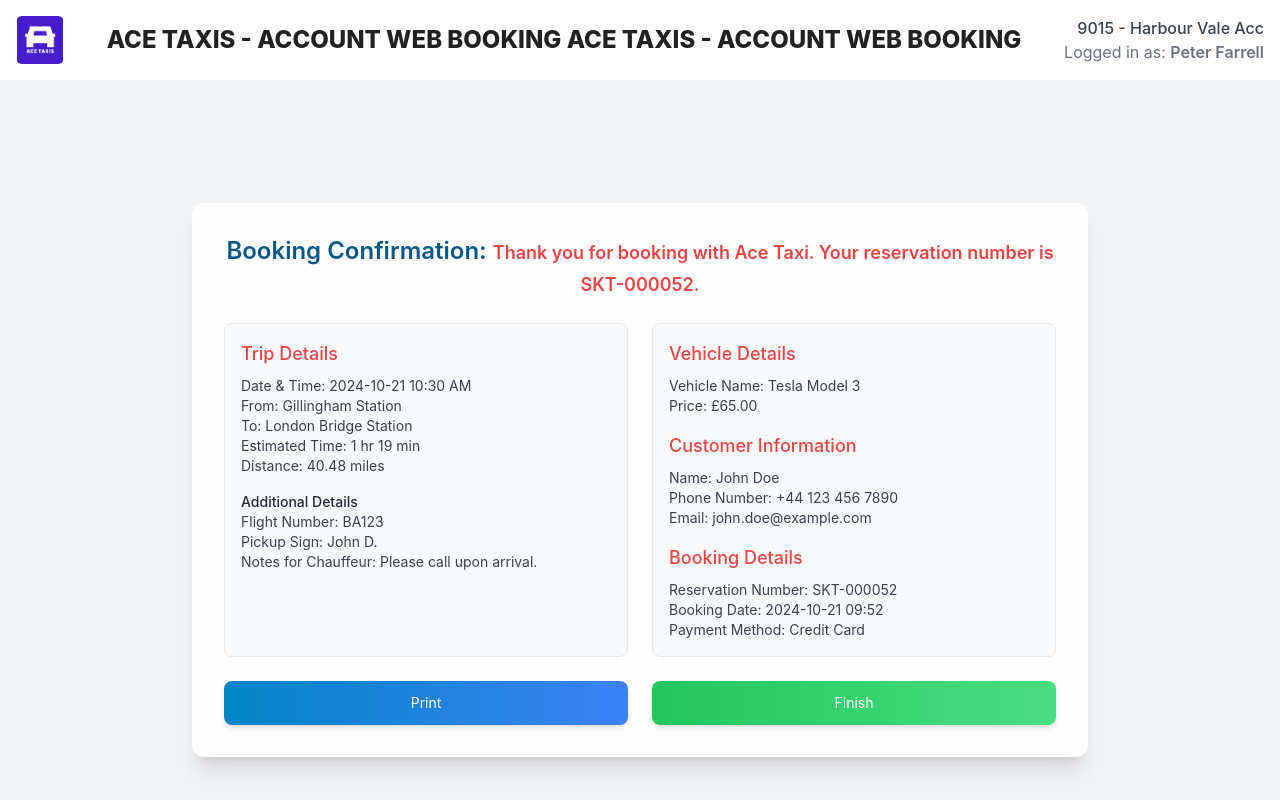
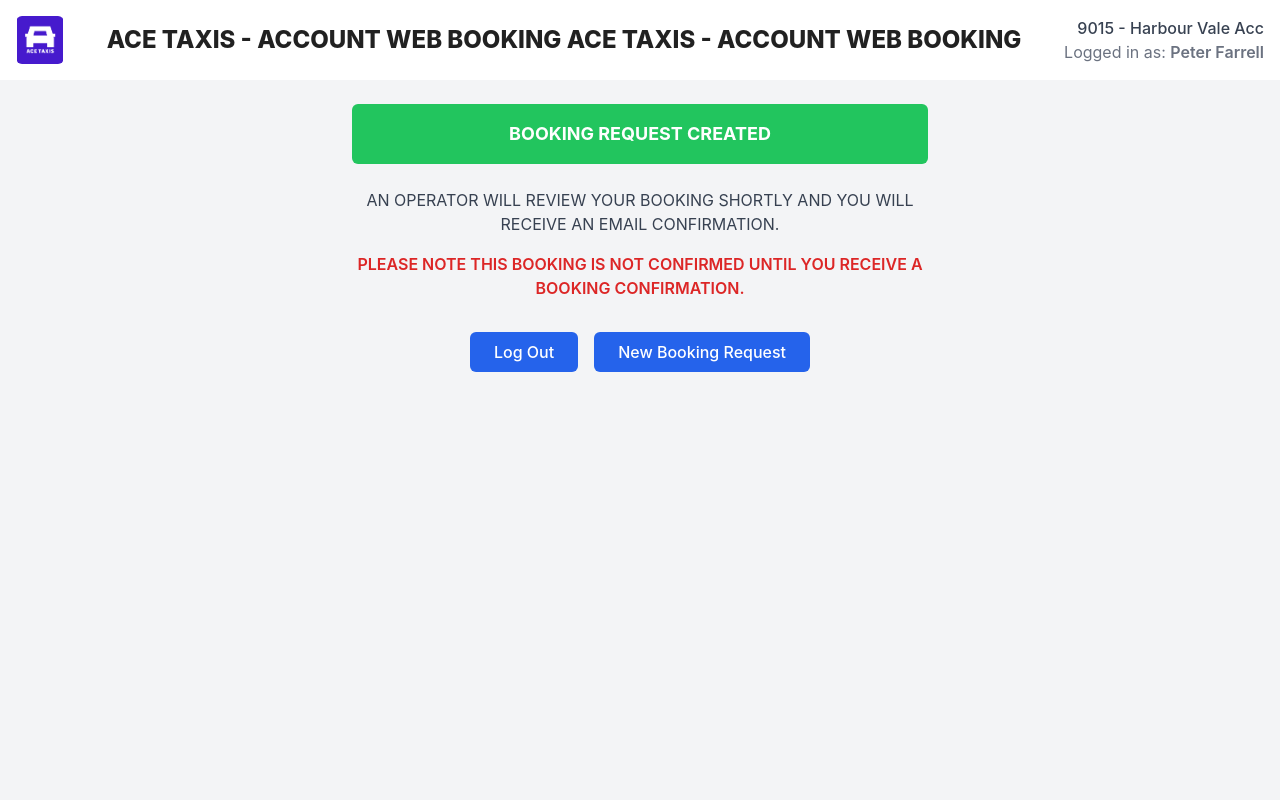
Before and after one commit to BackendCoders/Passenger-Web-booker, a React (Vite) app: page /confirmation in a window 1280 px wide. Built offline with nearby package versions, Linux system fonts and the light colour scheme; no server answers.

Commit message:
updated the confirmation page here

```diff
--- a/src/components/booking/Confirmation.jsx
+++ b/src/components/booking/Confirmation.jsx
@@ -1,183 +1,51 @@
-/** @format */
-
+import React from 'react';
 import { useNavigate } from 'react-router-dom';
 import Header from '../Common/header';
 
 function Confirmation() {
-	// Static data for booking details, vehicle, and user
-	const bookingDetails = {
-		date: '2024-10-21',
-		time: '10:30 AM',
-		from: 'Gillingham Station',
-		to: 'London Bridge Station',
-	};
-	const selectedVehicle = {
-		name: 'Tesla Model 3',
-		price: '£65.00',
-	};
-	const userDetails = {
-		firstName: 'John',
-		lastName: 'Doe',
-		phone: '+44 123 456 7890',
-		email: 'john.doe@example.com',
-		flightNumber: 'BA123',
-		pickupSign: 'John D.',
-		notes: 'Please call upon arrival.',
-		paymentMethod: 'Credit Card',
+  const navigate = useNavigate();
+
+  const handleNewBooking = () => {
+    navigate('/createbookingform'); // Adjust this route as needed
   };
 
-	const navigate = useNavigate();
-
-	// Placeholder for reservation number and other fixed data
-	const reservationNumber = 'SKT-000052';
-	const bookingDate = '2024-10-21 09:52';
-
-	const handleFinish = () => {
-		// Prepare the complete booking information
-		const newBooking = {
-			reservationNumber,
-			date: bookingDetails.date,
-			time: bookingDetails.time,
-			from: bookingDetails.from,
-			to: bookingDetails.to,
-			vehicleName: selectedVehicle.name,
-			price: selectedVehicle.price,
-			paymentMethod: userDetails.paymentMethod,
-			firstName: userDetails.firstName,
-			lastName: userDetails.lastName,
-			phone: userDetails.phone,
-			email: userDetails.email,
-			flightNumber: userDetails.flightNumber,
-			pickupSign: userDetails.pickupSign,
-			notes: userDetails.notes,
-			bookingDate,
-		};
-
-		// Retrieve existing history or create a new array
-		const storedHistory =
-			JSON.parse(localStorage.getItem('bookingHistory')) || [];
-		storedHistory.push(newBooking);
-		localStorage.setItem('bookingHistory', JSON.stringify(storedHistory));
-
-		// Navigate back to the home page or any starting point
-		navigate('/bookinghistory');
+  const handleLogOut = () => {
+    navigate('/'); // Adjust this route as needed
   };
 
   return (
     <div>
       <Header />
+      <div className="flex flex-col items-center min-h-screen p-6 bg-gray-100">
+        {/* Success Banner */}
+        <div className="w-full max-w-xl bg-green-500 text-white text-lg font-bold text-center py-4 rounded-md">
+          BOOKING REQUEST CREATED
+        </div>
 
-		<div className='flex items-center justify-center min-h-screen bg-gradient-to-br p-4'>
-			<div
-				className='bg-white bg-opacity-95 p-6 sm:p-8 rounded-xl shadow-xl w-full max-w-4xl space-y-6 overflow-y-auto'
-				style={{ maxHeight: '90vh' }} // Constrain the height to ensure scroll
-			>
-				<h2 className='text-base sm:text-lg md:text-2xl font-semibold text-sky-800 mb-4 sm:mb-6 text-center'>
-					Booking Confirmation:{' '}
-					<span className='text-red-500 text-sm sm:text-base md:text-lg'>
-						Thank you for booking with Ace Taxi. Your reservation number is{' '}
-						{reservationNumber}.
-					</span>
-				</h2>
-
-				{/* Trip Details */}
-				<div className='flex flex-col md:flex-row gap-4 sm:gap-6'>
-					<div className='flex-1 p-3 sm:p-4 border border-gray-200 rounded-lg bg-gray-50'>
-						<h3 className='text-sm sm:text-lg font-medium text-red-500 mb-2'>
-							Trip Details
-						</h3>
-						<p className='text-xs sm:text-sm text-gray-700'>
-							<span className='font-normal'>Date & Time:</span>{' '}
-							{bookingDetails.date} {bookingDetails.time}
+        {/* Confirmation Message */}
+        <div className="w-full max-w-xl mt-6 text-center">
+          <p className="text-gray-700 text-base">
+            AN OPERATOR WILL REVIEW YOUR BOOKING SHORTLY AND YOU WILL RECEIVE AN EMAIL CONFIRMATION.
           </p>
-						<p className='text-xs sm:text-sm text-gray-700'>
-							<span className='font-normal'>From:</span> {bookingDetails.from}
-						</p>
-						<p className='text-xs sm:text-sm text-gray-700'>
-							<span className='font-normal'>To:</span> {bookingDetails.to}
-						</p>
-						<p className='text-xs sm:text-sm text-gray-700'>
-							<span className='font-normal'>Estimated Time:</span> 1 hr 19 min
-						</p>
-						<p className='text-xs sm:text-sm text-gray-700'>
-							<span className='font-normal'>Distance:</span> 40.48 miles
-						</p>
-						<h4 className='mt-4 text-xs sm:text-sm font-medium text-gray-800'>
-							Additional Details
-						</h4>
-						<p className='text-xs sm:text-sm text-gray-700'>
-							<span className='font-normal'>Flight Number:</span>{' '}
-							{userDetails.flightNumber}
-						</p>
-						<p className='text-xs sm:text-sm text-gray-700'>
-							<span className='font-normal'>Pickup Sign:</span>{' '}
-							{userDetails.pickupSign}
-						</p>
-						<p className='text-xs sm:text-sm text-gray-700'>
-							<span className='font-normal'>Notes for Chauffeur:</span>{' '}
-							{userDetails.notes}
+          <p className="mt-4 text-red-600 font-semibold">
+            PLEASE NOTE THIS BOOKING IS NOT CONFIRMED UNTIL YOU RECEIVE A BOOKING CONFIRMATION.
           </p>
         </div>
 
-					{/* Vehicle & Customer Details */}
-					<div className='flex-1 p-3 sm:p-4 border border-gray-200 rounded-lg bg-gray-50'>
-						<h3 className='text-sm sm:text-lg font-medium text-red-500 mb-2'>
-							Vehicle Details
-						</h3>
-						<p className='text-xs sm:text-sm text-gray-700'>
-							<span className='font-normal'>Vehicle Name:</span>{' '}
-							{selectedVehicle.name}
-						</p>
-						<p className='text-xs sm:text-sm text-gray-700'>
-							<span className='font-normal'>Price:</span>{' '}
-							{selectedVehicle.price}
-						</p>
-						<h3 className='text-sm sm:text-lg font-medium text-red-500 mt-4 mb-2'>
-							Customer Information
-						</h3>
-						<p className='text-xs sm:text-sm text-gray-700'>
-							<span className='font-normal'>Name:</span> {userDetails.firstName}{' '}
-							{userDetails.lastName}
-						</p>
-						<p className='text-xs sm:text-sm text-gray-700'>
-							<span className='font-normal'>Phone Number:</span>{' '}
-							{userDetails.phone}
-						</p>
-						<p className='text-xs sm:text-sm text-gray-700'>
-							<span className='font-normal'>Email:</span> {userDetails.email}
-						</p>
-						<h3 className='text-sm sm:text-lg font-medium text-red-500 mt-4 mb-2'>
-							Booking Details
-						</h3>
-						<p className='text-xs sm:text-sm text-gray-700'>
-							<span className='font-normal'>Reservation Number:</span>{' '}
-							{reservationNumber}
-						</p>
-						<p className='text-xs sm:text-sm text-gray-700'>
-							<span className='font-normal'>Booking Date:</span> {bookingDate}
-						</p>
-						<p className='text-xs sm:text-sm text-gray-700'>
-							<span className='font-normal'>Payment Method:</span>{' '}
-							{userDetails.paymentMethod}
-						</p>
-					</div>
-				</div>
-
         {/* Action Buttons */}
-				<div className='flex flex-col sm:flex-row gap-4 sm:gap-6 mt-4 sm:mt-8'>
+        <div className="flex mt-8 space-x-4">
           <button
-						onClick={() => window.print()}
-						className='flex-1 bg-gradient-to-r from-sky-600 to-blue-500 text-white py-2 sm:py-3 rounded-md sm:rounded-lg text-xs sm:text-sm hover:from-sky-700 hover:to-blue-700 transition-all duration-300 shadow-md'
+            onClick={handleLogOut}
+            className="px-6 py-2 bg-blue-600 text-white font-medium text-base rounded-md hover:bg-blue-700 transition duration-300"
           >
-						Print
+            Log Out
           </button>
           <button
-						onClick={handleFinish}
-						className='flex-1 bg-gradient-to-r from-green-500 to-green-400 text-white py-2 sm:py-3 rounded-md sm:rounded-lg text-xs sm:text-sm hover:from-green-600 hover:to-green-500 transition-all duration-300 shadow-md'
+            onClick={handleNewBooking}
+            className="px-6 py-2 bg-blue-600 text-white font-medium text-base rounded-md hover:bg-blue-700 transition duration-300"
           >
-						Finish
+            New Booking Request
           </button>
-				</div>
         </div>
       </div>
     </div>
```
Lines whose indentation alone changed are shown as unchanged.
